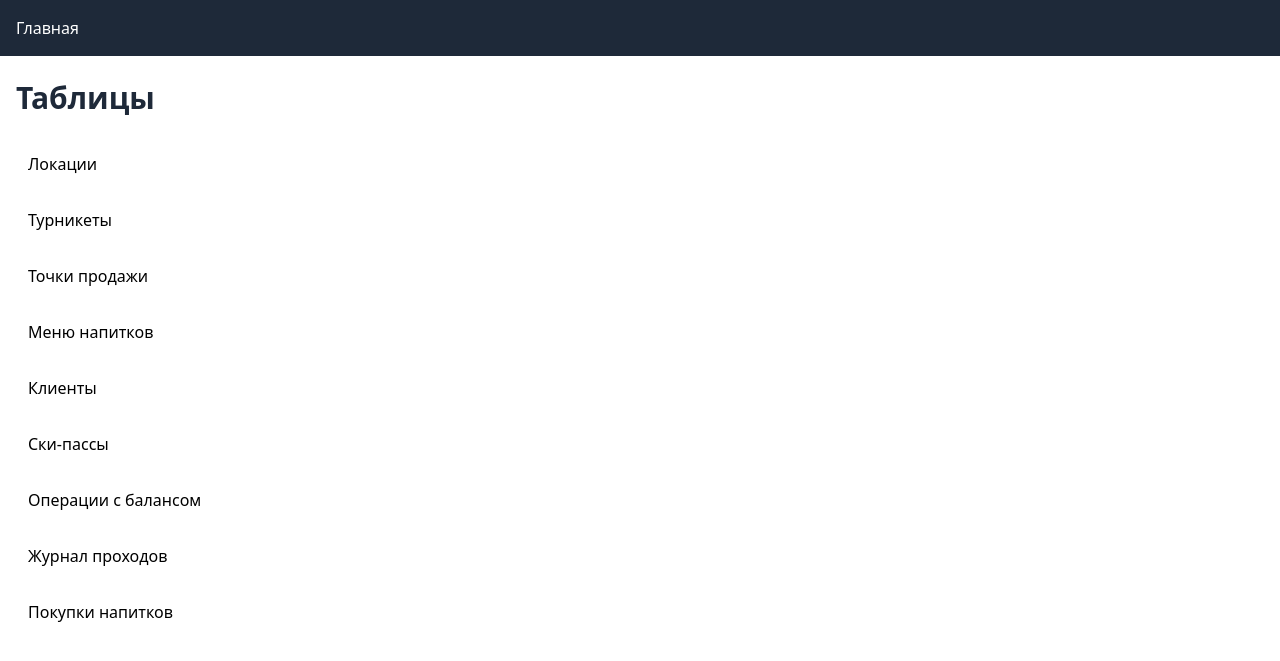
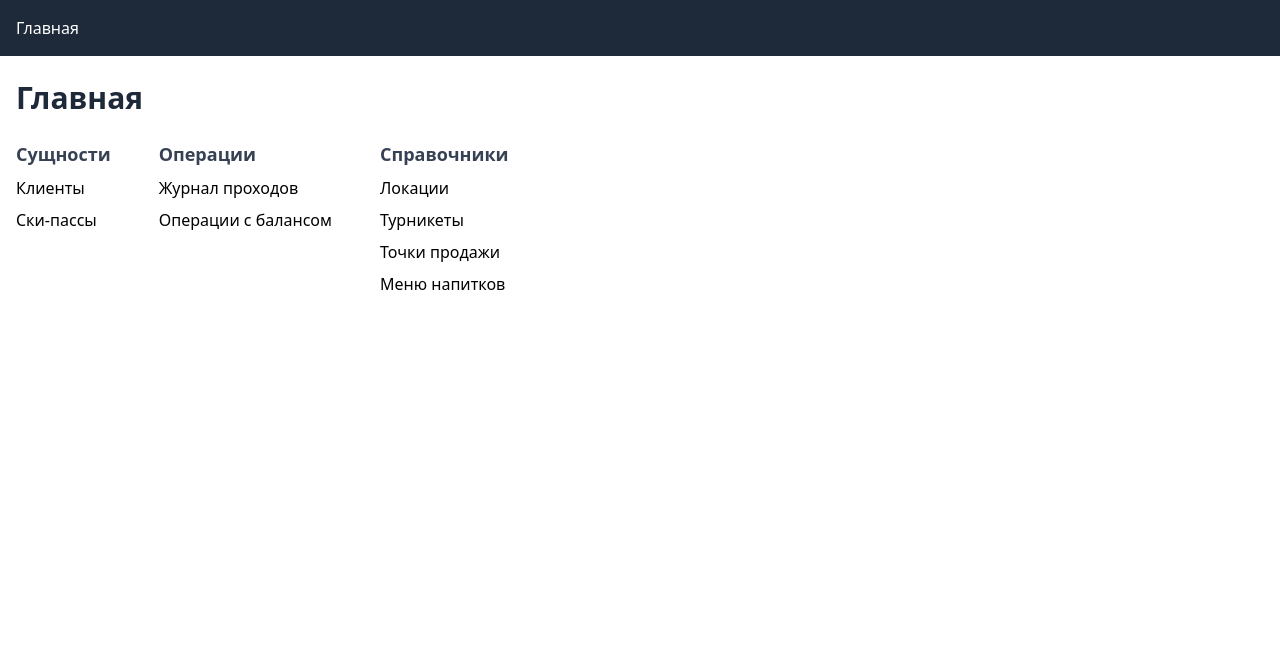
Before and after one commit to Kotendro/ToDD_lab11-12, a Django app: page / in a window 1280 px wide. Shown: the top 661 px of the page. Run offline with Django 5.2, Linux system fonts and the light colour scheme; style sheets or scripts are compiled from the project's sources; some libraries are stand-ins or nearby versions.

Commit message:
feat: страничка index как в 1C

```diff
--- a/main/templates/main/common/index.html
+++ b/main/templates/main/common/index.html
@@ -1,20 +1,27 @@
 {% extends "main/base.html" %}
 
-{% block title %}Таблицы{% endblock %}
+{% block title %}Главная{% endblock %}
 
 {% block content %}
-<h1 class="text-3xl font-bold mb-6 text-gray-800">Таблицы</h1>
+<h1 class="text-3xl font-bold mb-6 text-gray-800">Главная</h1>
 
 {% if sections %}
-    <ul class="space-y-2">
+    <div class="flex flex-wrap gap-12">
       {% for section in sections %}
-      <li>
-        <a href="{{ section.url }}" class="block p-3 bg-white rounded hover:bg-gray-50">
-            {{ section.title|capfirst }}
-        </a>
-      </li>
+      <div>
+        <h2 class="text-lg font-semibold text-gray-700 mb-2">{{ section.group }}</h2>
+        <ul class="space-y-2">
+          {% for item in section.items %}
+          <li>
+            <a href="{{ item.url }}">
+                {{ item.title|capfirst }}
+            </a>
+          </li>
+          {% endfor %}
+        </ul>
+      </div>
       {% endfor %}
-    </ul>
+    </div>
 {% else %}
     <p class="text-gray-500 italic">Разделы не найдены.</p>
 {% endif %}
--- a/main/views/common.py
+++ b/main/views/common.py
@@ -13,19 +13,39 @@ class IndexView(TemplateView):
 
     def get_context_data(self, **kwargs):
         context = super().get_context_data(**kwargs)
+
+        groups_map = {
+            "Сущности": ["client", "skipass"],
+            "Операции": ["passlog", "balanceoperation"],
+            "Справочники": ["location", "turnstile", "salepoint", "drink"],
+        }
+
+        available_models = {}
+        for model in apps.get_app_config("main").get_models():
+            model_name = model._meta.model_name
+            url_name = f"main:{model_name}_list"
+            try:
+                available_models[model_name] = {
+                    "title": model._meta.verbose_name_plural,
+                    "url": reverse(url_name),
+                }
+            except NoReverseMatch:
+                continue
+
         sections = []
-
-        for model in apps.get_app_config("main").get_models():
-            url_name = f"main:{model._meta.model_name}_list"
-            try:
+        for group_title, model_names in groups_map.items():
+            items = [
+                available_models[name]
+                for name in model_names
+                if name in available_models
+            ]
+            if items:
                 sections.append(
                     {
-                        "title": model._meta.verbose_name_plural,
-                        "url": reverse(url_name),
+                        "group": group_title,
+                        "items": items,
                     }
                 )
-            except NoReverseMatch:
-                continue
 
         context["sections"] = sections
         return context
```
Also changed, not shown: package-lock.json.
